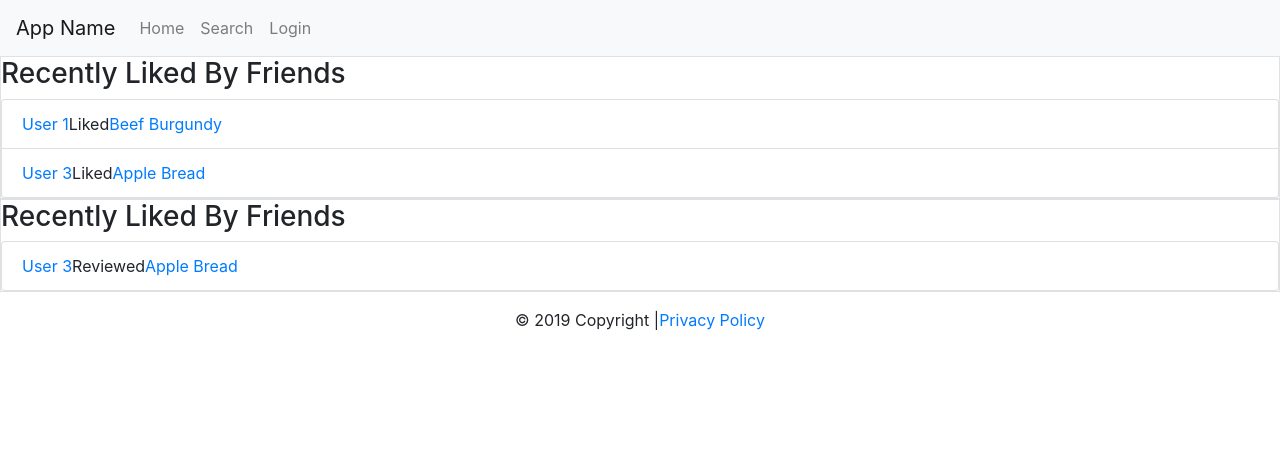
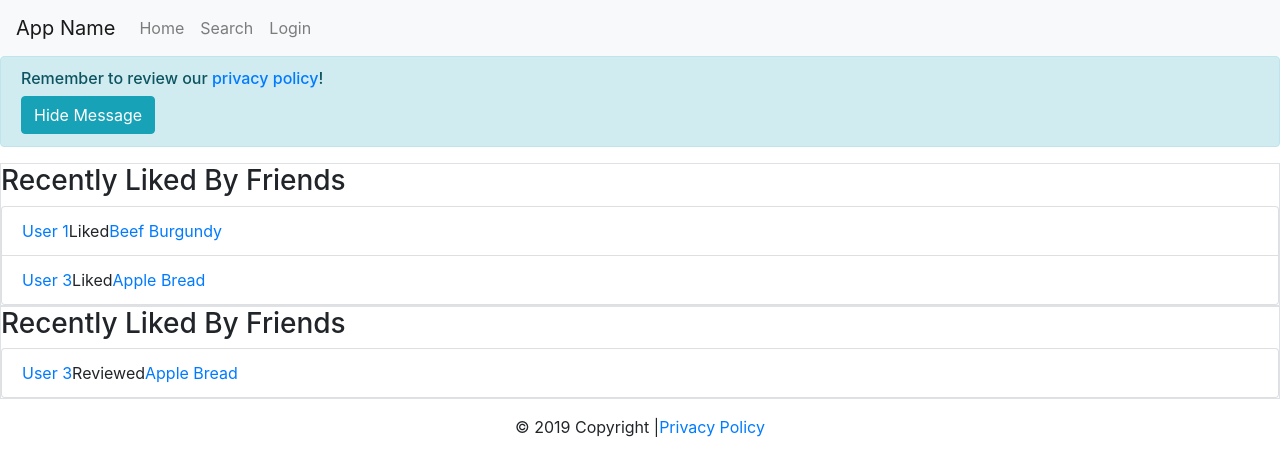
Before and after one commit to daniaalnahdi/wbdv-f19-team18, a React (Create React App) app: page / in a window 1280 px wide. Shown: the top 476 px of the page. Built offline with nearby package versions, Linux system fonts and the light colour scheme.

Commit message:
add privacy policy message

```diff
--- a/src/pages/HomePage.js
+++ b/src/pages/HomePage.js
@@ -1,4 +1,4 @@
-import { BrowserRouter as Router, Route, Switch } from "react-router-dom";
+import { BrowserRouter as Router, Route, Switch, Link } from "react-router-dom";
 import { Provider } from "react-redux";
 import SearchPageContainer from "../containers/SearchPageContainer";
 import React from "react";
@@ -109,14 +109,44 @@ class HomePage extends React.Component {
   constructor(props) {
     super(props);
     this.state = {
-      isLoggedIn: LoggedIn
+      isLoggedIn: LoggedIn,
+      hidePolicyMessage: false
     };
   }
+
+  renderPolicyMessage = () => {
+    if (!this.state.hidePolicyMessage) {
+      return (
+        <div className="alert alert-info" role="alert">
+          <h6>
+            Remember to review our
+            <Link to="/privacy-policy"> privacy policy</Link>!
+          </h6>
+          <button
+            type="button"
+            className="btn btn-info"
+            onClick={() => {
+              this.setState(prevState => {
+                return {
+                  ...prevState,
+                  hidePolicyMessage: true
+                };
+              });
+            }}
+          >
+            Hide Message
+          </button>
+        </div>
+      );
+    }
+  };
+
   render() {
     return (
       <div>
         <Router>
           <NavBar></NavBar>
+          {this.renderPolicyMessage()}
           <Switch>
             <Route path="/login">
               <LoginPage />
```
